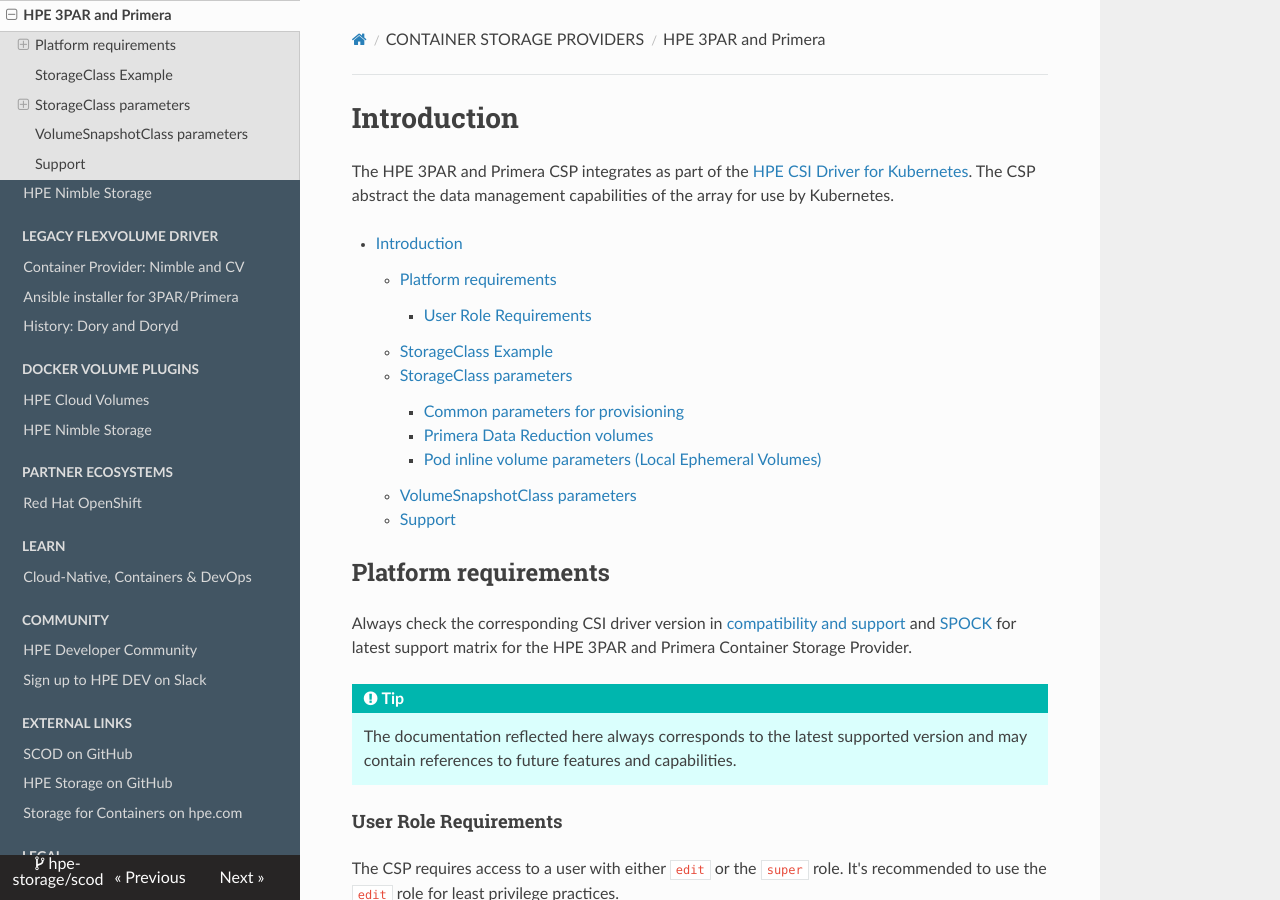
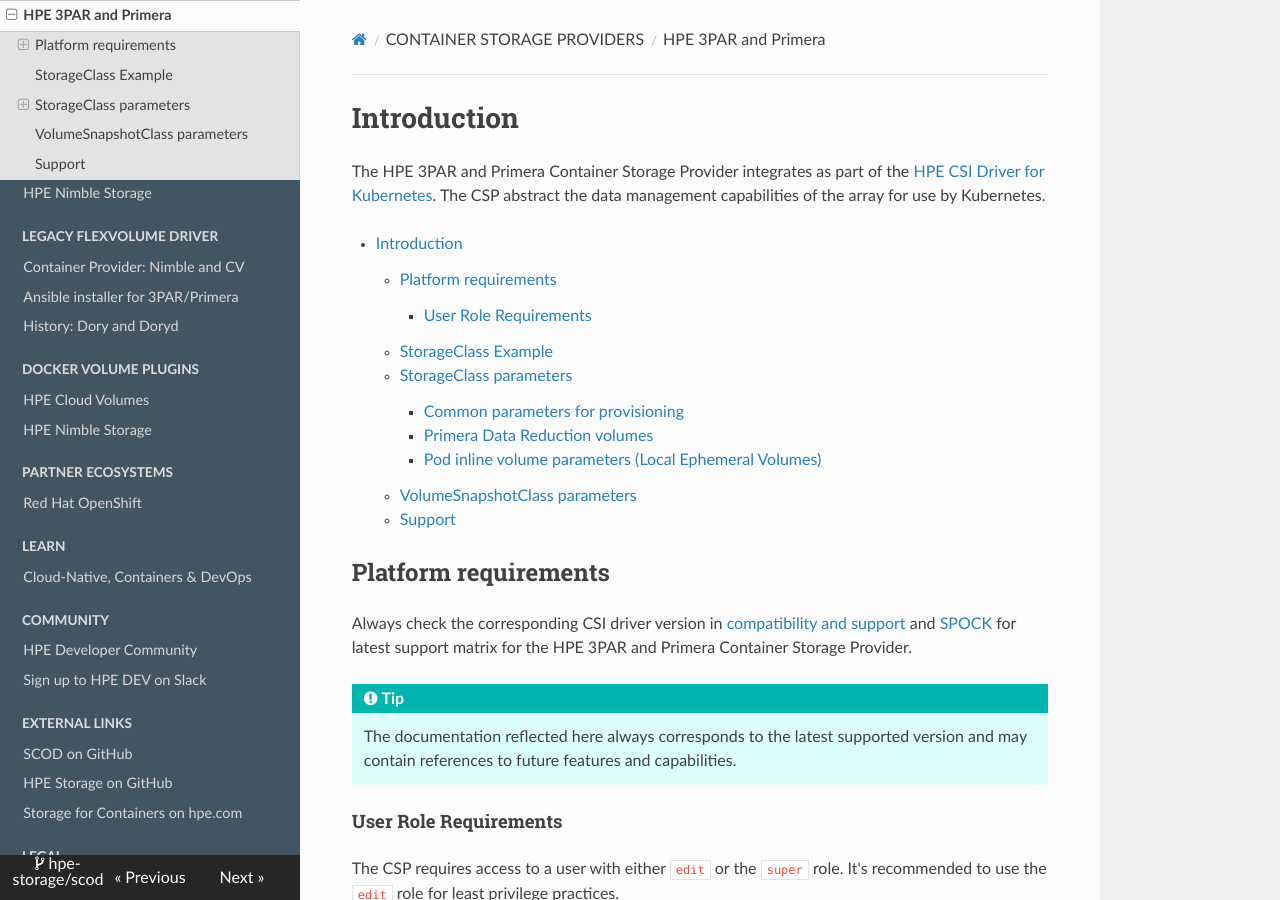
Before and after one commit to hpe-storage/scod, an MkDocs documentation site: the page built from docs/container_storage_provider/hpe_3par_primera/index.md, in a window 1280 px wide and 900 px high. Built offline with MkDocs 1.6.1, drawn with Linux system fonts in a browser that asks for light colours; nearby versions of some CDN libraries.

```diff
--- a/docs/container_storage_provider/hpe_3par_primera/index.md
+++ b/docs/container_storage_provider/hpe_3par_primera/index.md
@@ -1,6 +1,6 @@
 # Introduction
 
-The HPE 3PAR and Primera CSP integrates as part of the [HPE CSI Driver for Kubernetes](../../csi_driver/index.md). The CSP abstract the data management capabilities of the array for use by Kubernetes.
+The HPE 3PAR and Primera Container Storage Provider integrates as part of the [HPE CSI Driver for Kubernetes](../../csi_driver/index.md). The CSP abstract the data management capabilities of the array for use by Kubernetes.
 
 [TOC]
 
```
